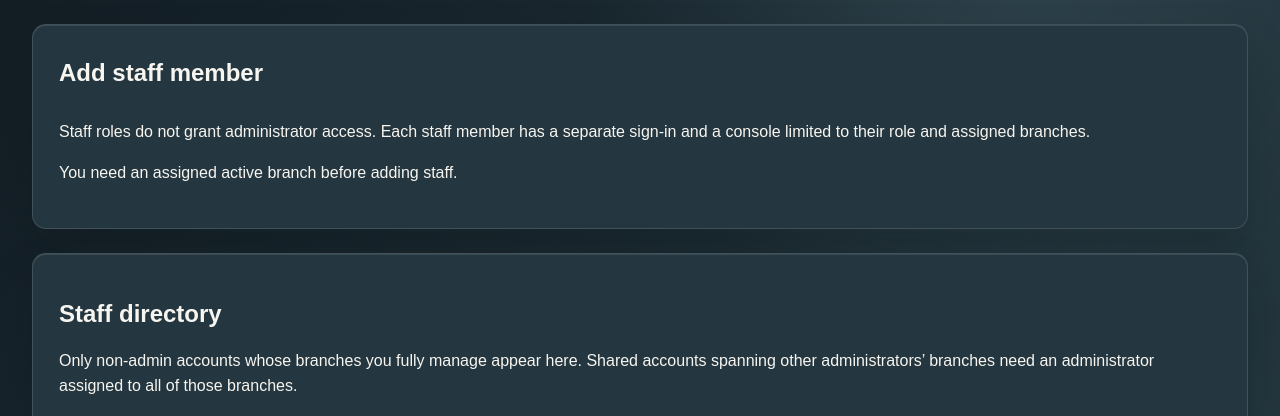
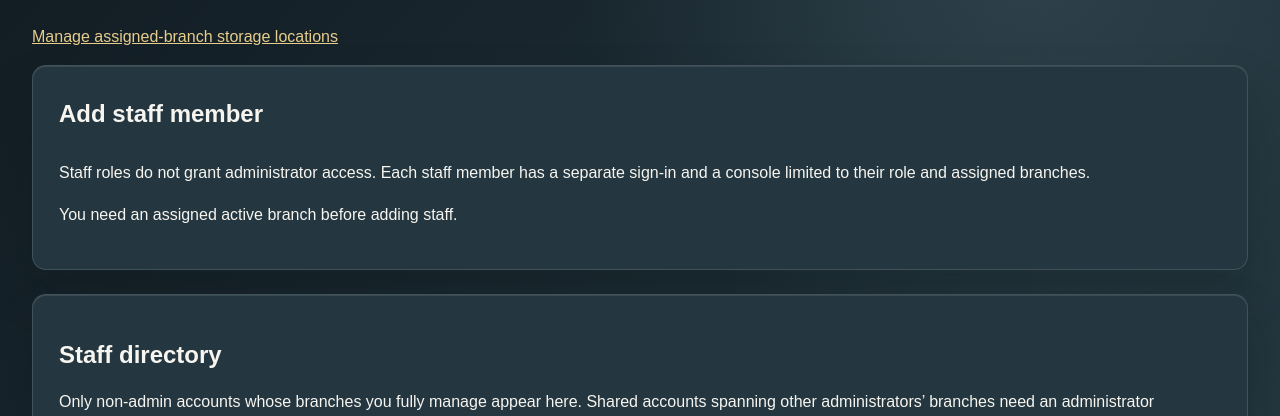
Before and after one commit to J0H-K3R-M4N-M44/ReTrack-by-J.K.-Maaslom, a PHP site: template views/staff/manage.php in a window 1280 px wide. Shown: the part 147-563 px from the top of the page. Run offline with PHP 8.4, Linux system fonts and the light colour scheme; the template is opened without the code that fills it, so the values that code supplies are empty.

Commit message:
Expose storage setup to authorized administrators

```diff
--- a/views/staff/manage.php
+++ b/views/staff/manage.php
@@ -19,6 +19,7 @@
 ): ?><li><a href="#<?= h($key) ?>"><?= h(
     $error,
 ) ?></a></li><?php endforeach; ?></ul></div><?php endif; ?>
+<p><a href="locations.php">Manage assigned-branch storage locations</a></p>
 <section class="dashboard-card staff-editor">
 <?php if ($review): ?>
     <h2><?= $action === 'deactivate'
```
